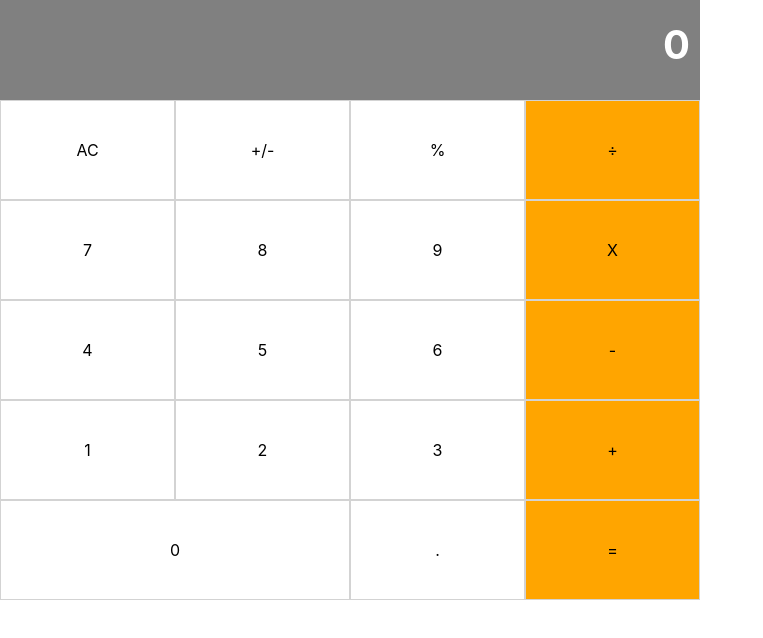
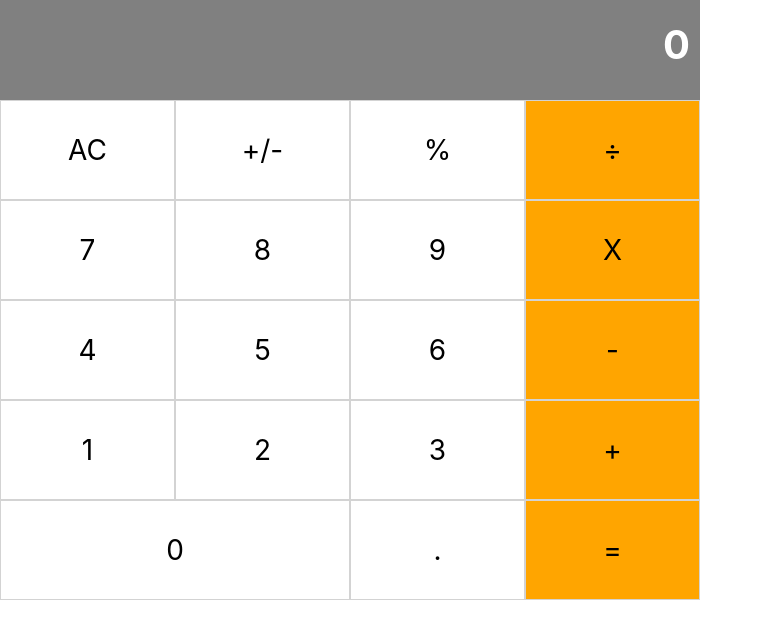
Before and after one commit to e71az/react-calculator, a React (Create React App) app: page / in a window 1280 px wide. Shown: the top 638 px of the page, without its empty margins (0-763 px from the left). Built offline with nearby package versions, Linux system fonts and the light colour scheme.

Commit message:
Added styling to buttons

```diff
--- a/src/components/Button.js
+++ b/src/components/Button.js
@@ -1,5 +1,5 @@
 import { PropTypes } from 'prop-types';
-import Button from 'react-bootstrap/Button';
+// import Button from 'react-bootstrap/Button';
 import * as styles from '../style.module.css';
 
 const renderButton = (props) => {
@@ -8,7 +8,8 @@ const renderButton = (props) => {
   } = props;
 
   return (
-    <Button
+    <button
+      type="button"
       className={`${className} rounded-0 calc-btn ${
         color === 'white' ? styles.btnWhite : styles.btnOrange
       } ${wide === true ? styles.btnWide : styles.btnNotWide}`}
@@ -17,7 +18,7 @@ const renderButton = (props) => {
       }}
     >
       {name}
-    </Button>
+    </button>
   );
 };
 
--- a/src/style.css
+++ b/src/style.css
@@ -1,11 +1,6 @@
-#root {
-  /* height: 100vh; */
-}
-
 .calc {
   text-align: center;
   width: 700px;
-  /* height: 60%; */
 }
 
 .result-box {
@@ -21,23 +16,43 @@
 
 .button-panel {
   margin-top: -8px;
+  display: flex;
+  flex-direction: column;
 }
 
 .button-panel button {
+  position: relative;
+  border: none;
+  font-size: 28px;
   color: black;
-
+  padding: 20px;
   height: 100px;
   border: 1px solid lightgrey;
-}
-.button-panel button:hover {
-  color: black;
+
+  text-align: center;
+  -webkit-transition-duration: 0.4s; /* Safari */
+  transition-duration: 0.4s;
+  text-decoration: none;
+  overflow: hidden;
+  cursor: pointer;
 }
 
-.calc-btn {
-  /* width: 25%; */
+.button-panel button:after {
+  content: '';
+  background: gray;
+  display: block;
+  position: absolute;
+  padding-top: 300%;
+  padding-left: 350%;
+  margin-left: -20px !important;
+  margin-top: -120%;
+  opacity: 0;
+  transition: all 0.8s;
 }
 
-.btn-0 {
-  /* width: 50%; */
-  /* background-color: orange !important; */
+.button-panel button:active:after {
+  padding: 0;
+  margin: 0;
+  opacity: 1;
+  transition: 0s;
 }
--- a/src/style.module.css
+++ b/src/style.module.css
@@ -1,9 +1,9 @@
 .btnWhite {
-  background-color: white !important;
+  background-color: white;
 }
 
 .btnOrange {
-  background-color: orange !important;
+  background-color: orange;
 }
 
 .btnWide {
```
